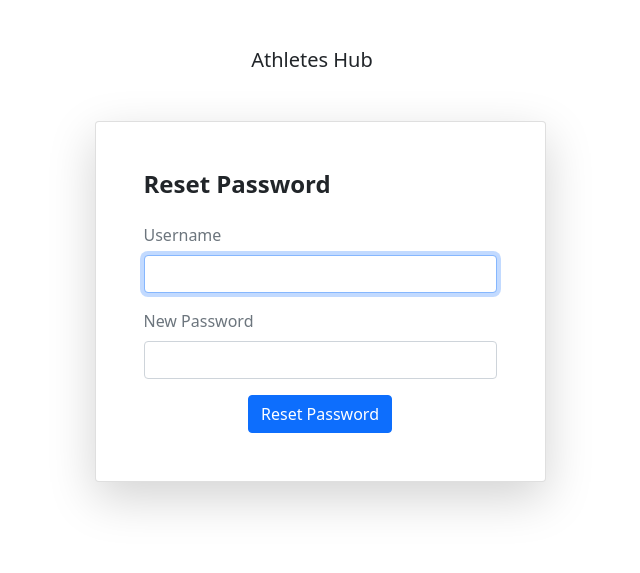
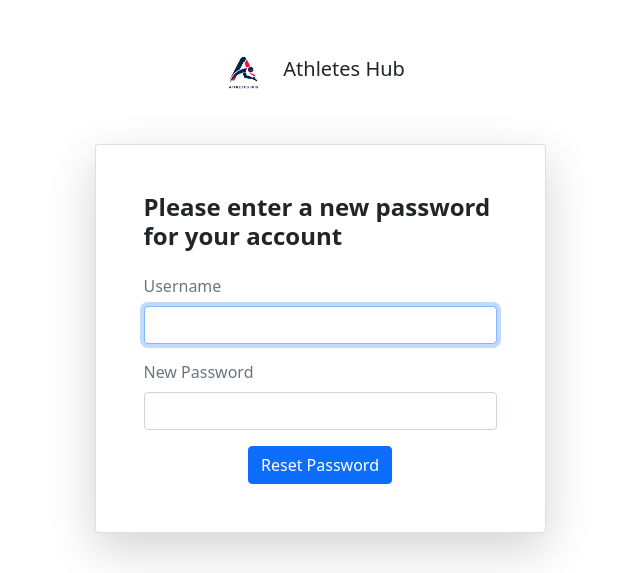
Before and after one commit to Geff115/athletes_hub, a Flask app: page /auth/reset_password in a window 1280 px wide. Shown: the top 573 px of the page, without its empty margins (320-960 px from the left). Run offline with Flask 3, Linux system fonts and the light colour scheme.

Commit message:
Update: Added Athletes Hub logo to the password reset page as well as its css style

```diff
--- /dev/null
+++ b/app/static/css/reset_password.css
@@ -0,0 +1,7 @@
+
+.logo {
+	width: 50px;
+	height: auto;
+	margin-right: 10px;
+	border-radius: 5px;
+}
--- a/app/templates/reset_password.html
+++ b/app/templates/reset_password.html
@@ -6,6 +6,7 @@
 	<title>Reset Password</title>
 	<link href="https://cdn.jsdelivr.net/npm/bootstrap@5.0.0-beta2/dist/css/bootstrap.min.css" rel="stylesheet" integrity="sha384-BmbxuPwQa2lc/FVzBcNJ7UAyJxM6wuqIj61tLrc4wSX0szH/Ev+nYRRuWlolflfl" crossorigin="anonymous">
 	<link rel="icon" href="{{ url_for('static', filename='favicon.ico') }}">
+	<link rel="stylesheet" href="{{ url_for('static', filename='css/reset_password.css') }}">
 </head>
 
 <body>
@@ -14,11 +15,12 @@
 			<div class="row justify-content-sm-center h-100">
 				<div class="col-xxl-4 col-xl-5 col-lg-5 col-md-7 col-sm-9">
 					<div class="text-center my-5">
+						<img src="../static/img/Athletes_hub_logo2.png" alt="Athletes Hub logo" class="logo">
 						<span class="navbar-brand mb-0 h1">Athletes Hub</span>
 					</div>
 					<div class="card shadow-lg">
 						<div class="card-body p-5">
-							<h1 class="fs-4 card-title fw-bold mb-4">Reset Password</h1>
+							<h1 class="fs-4 card-title fw-bold mb-4">Please enter a new password for your account</h1>
 							<form method="POST" action="{{ url_for('auth.reset_password') }}" class="needs-validation" novalidate autocomplete="off">
 								{{ form.hidden_tag() }}
 
```
